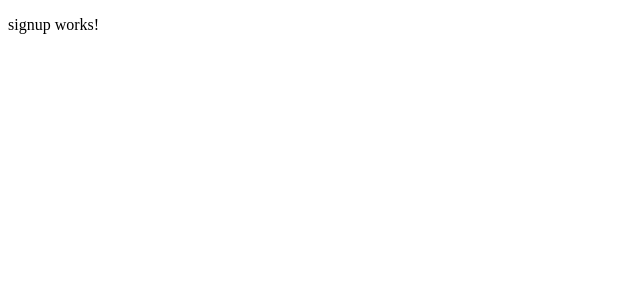
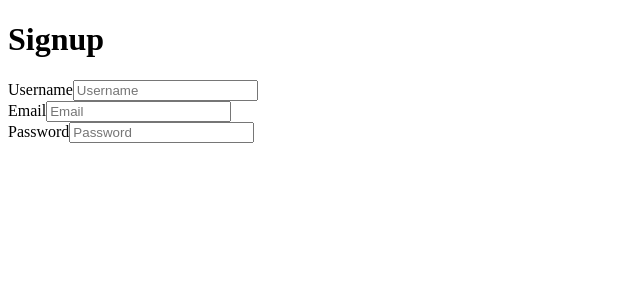
Before and after one commit to ebecker03/Comedy, an Angular app in the folder jokeGenerator/: page /sign-up in a window 1280 px wide. Shown: the top 300 px of the page, without its empty margins (0-640 px from the left). Built offline with nearby package versions, Linux system fonts and the light colour scheme.

Commit message:
start of signup and login forms

```diff
--- a/jokeGenerator/src/app/home/home.component.html
+++ b/jokeGenerator/src/app/home/home.component.html
@@ -1,32 +1,11 @@
 <h1>Joke generator</h1>
 
 <div>
-  <h2>Joke Categories</h2>
-  <div>
-    <h3>Dad Jokes</h3>
-  </div>
-  <div>
-    <a [routerLink]="['/dad-jokes']">test</a>
-  </div>
-  <div>
-    <h3>Chuck Jokes</h3>
-  </div>
-  <div>
-    <a [routerLink]="['/chuck-jokes']">test</a>
-  </div>
-  <div>
-    <h3>Other Jokes</h3>
-  </div>
-  <div>
-    <a [routerLink]="['/other-jokes']">test</a>
-  </div>
+  <a [routerLink]="['/sign-up']">Signup</a>
 </div>
 
-<button (click)="getJoke()">click for joke of day</button>
+<div>
+  <a [routerLink]="['/login']">Login</a>
+</div>
 
-<div>
-  {{JOD.joke}}
-  {{JOD.setup}}
-  <br>
-  {{JOD.delivery}}
-</div>
+<app-login></app-login>
--- a/jokeGenerator/src/app/login/login.component.html
+++ b/jokeGenerator/src/app/login/login.component.html
@@ -1,3 +1,24 @@
-<p>
-  login works!
-</p>
+<div>
+    <h1>Login</h1>
+    <form #signup="ngForm">
+      <div>
+        <label for="username">Username</label>
+        <input required minlength="3" maxlength="15" type="text" #username="ngModel" class="form-control" id="username" placeholder="Username" [(ngModel)]="signup.username" name="username">
+        {{signup.username}}
+        <div *ngIf="username.errors && (username.dirty || username.touched)">
+            Username must be between 3 and 15 characters.
+          </div>
+      </div>
+
+        <div>
+            <label for="password">Password</label>
+            <input required minlength="3" maxlength="15" type="password" class="form-control" #password="ngModel" id="password" placeholder="Password" [(ngModel)]="signup.password" name="password">
+            {{signup.password}}
+            <div *ngIf="password.errors && (password.dirty || password.touched)">
+              Password must be between 3 and 15 characters.
+            </div>
+          </div>
+
+          <button type="submit" *ngIf="password.valid && username.valid">Submit</button>
+    </form>
+  </div>
--- a/jokeGenerator/src/app/signup/signup.component.html
+++ b/jokeGenerator/src/app/signup/signup.component.html
@@ -1,3 +1,33 @@
-<p>
-  signup works!
-</p>
+<div>
+  <h1>Signup</h1>
+  <form #signup="ngForm" (ngSubmit)="onSubmit()">
+    <div>
+      <label for="username">Username</label>
+      <input required minlength="3" maxlength="15" type="text" #username="ngModel" class="form-control" id="username" placeholder="Username" [(ngModel)]="signup.username" name="username">
+      {{signup.username}}
+      <div *ngIf="username.errors && (username.dirty || username.touched)">
+          Username must be between 3 and 15 characters.
+        </div>
+    </div>
+
+    <div>
+        <label for="email">Email</label>
+        <input required email type="email" class="form-control" id="email" #email="ngModel" placeholder="Email" [(ngModel)]="signup.email" name="email">
+        {{signup.email}}
+        <div *ngIf="email.errors && (email.dirty || email.touched)">
+            Valid email is required.
+          </div>
+      </div>
+
+      <div>
+          <label for="password">Password</label>
+          <input required minlength="3" maxlength="15" type="password" class="form-control" #password="ngModel" id="password" placeholder="Password" [(ngModel)]="signup.password" name="password">
+          {{signup.password}}
+          <div *ngIf="password.errors && (password.dirty || password.touched)">
+            Password must be between 3 and 15 characters.
+          </div>
+        </div>
+
+        <button type="submit" *ngIf="password.valid && email.valid && username.valid">Submit</button>
+  </form>
+</div>
```
Also changed, not shown: jokeGenerator/src/app/signup.ts (added, +10 -0 lines), 1 other file (tests, documents, lock files or other folders).
